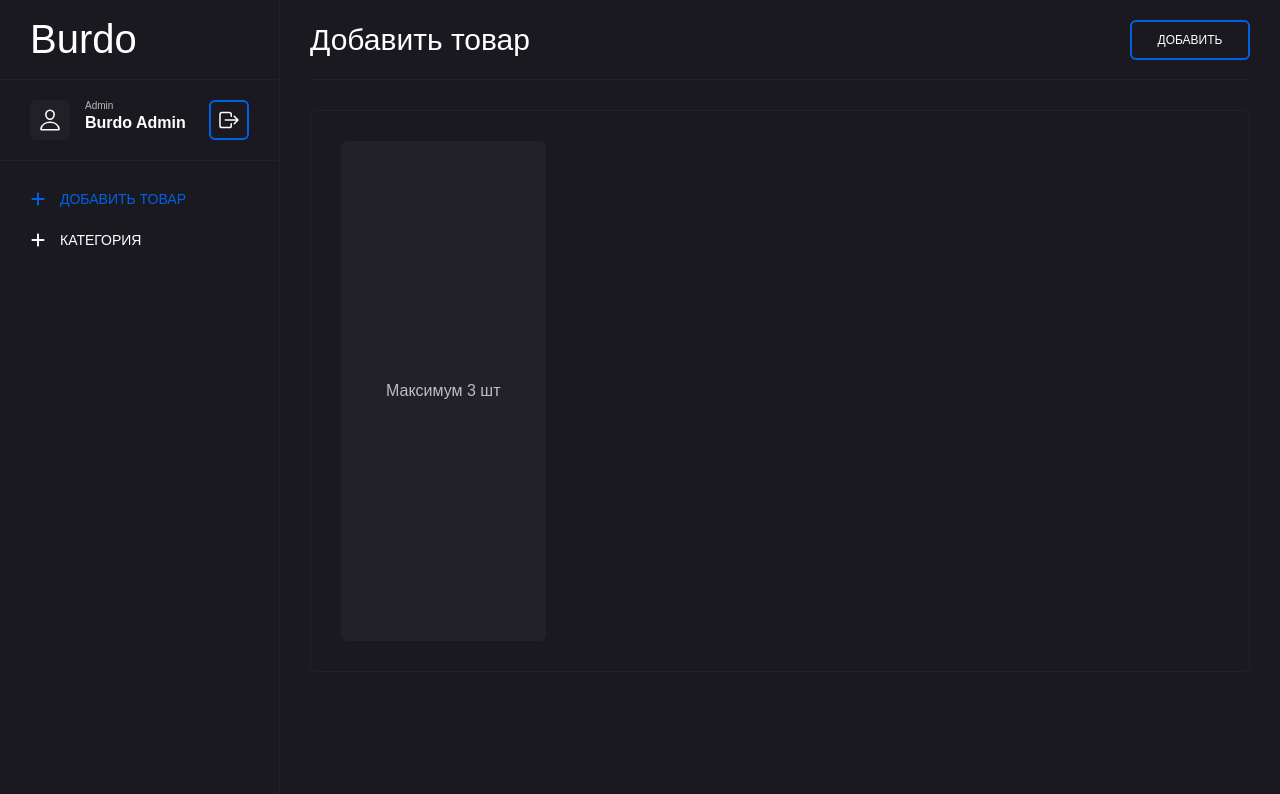
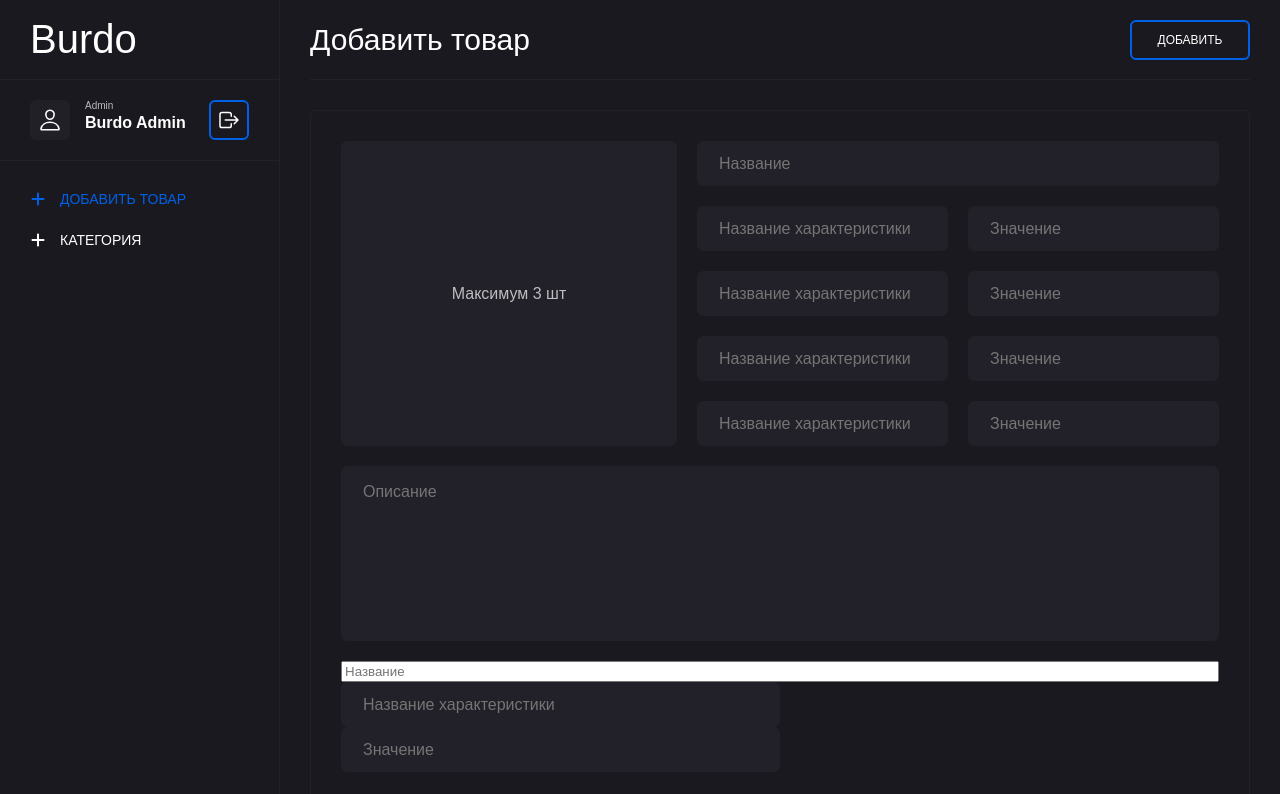
Before and after one commit to SherTi/brtrade_admin, an Angular app: page /add in a window 1280 px wide. Shown: the top 794 px of the page. Built offline with nearby package versions, Linux system fonts and the light colour scheme.

Commit message:
some editions

```diff
--- a/src/app/pages/add-item/add-item.component.css
+++ b/src/app/pages/add-item/add-item.component.css
@@ -7,7 +7,7 @@
 .first-form{
   display: grid;
   grid-template-columns: 1fr 1fr 1fr 1fr;
-  grid-template-rows: 1fr 1fr 1fr 1fr 1fr 1fr 1fr;
+  grid-template-rows: 1fr 1fr 1fr 1fr 1fr 1fr 1fr 1fr;
   grid-gap: 20px;
   height: 500px;
 }
@@ -25,11 +25,14 @@
   transition: all .3s;
   cursor: pointer;
 }
+.form-input:focus{
+  border: 2px solid #0061E7;
+}
 .image-input{
   grid-column-start: 1;
   grid-row-start: 1;
-  grid-row-end: 8;
-  grid-column-end: 2;
+  grid-row-end: 6;
+  grid-column-end: 3;
   display: flex;
   align-items: center;
   justify-content: center;
@@ -37,6 +40,48 @@
   transition: all .3s;
   position: relative;
   padding: 0!important;
+}
+.text_place{
+  grid-column-start: 3;
+  grid-row-start: 1;
+  grid-column-end: 5;
+  grid-row-end: 1;
+  display: grid;
+}
+.form-characteristic{
+  display: flex;
+  grid-column-start: 3;
+  grid-row-start: 2;
+  grid-column-end: 4;
+  grid-row-end: 2;
+  gap: 0 20px;
+}
+.text_form_title{
+  grid-column-start: 3;
+  grid-row-start: 2;
+  grid-column-end: 4;
+  grid-row-end: 2;
+}
+.text_form_deck{
+  grid-column-start: 4;
+  grid-row-start: 2;
+  grid-column-end: 4;
+  grid-row-end: 2;
+}
+.textarea_deck{
+  grid-column-start: 1;
+  grid-column-end: 5;
+  grid-row-start: 6;
+  grid-row-end: 9;
+  padding: 15px 20px;
+}
+.textarea_deck::-webkit-scrollbar{
+  width: 3px;
+  background: transparent;
+}
+.textarea_deck::-webkit-scrollbar-thumb{
+  border-radius: 50px;
+  background: #0061E7;
 }
 .hidden-input{
   display: none;
@@ -64,3 +109,28 @@
 .image-input:hover .bg-info {
   opacity: 1;
 }
+.second-form{
+  display: flex;
+  margin-top: 20px;
+  gap: 0 20px;
+}
+.form-block{
+  display: flex;
+  flex-direction: column;
+  width: 100%;
+}
+.text_form_title_engine{
+  display: flex;
+  width: 50%;
+  flex-direction: column;
+  gap: 20px 0;
+}
+.text_form_deck_engine{
+  display: flex;
+  flex-direction: column;
+  width: 50%;
+  gap: 20px 0;
+}
+.text_from_h{
+  height: 45px;
+}
--- a/src/app/pages/add-item/add-item.component.html
+++ b/src/app/pages/add-item/add-item.component.html
@@ -8,6 +8,29 @@
               <span>Выбрать</span>
             </div>
           </label>
+          <div class="text_place">
+            <input type="text" class="form-input" placeholder="Название">
+          </div>
+          <input type="text" class="form-input text_form_title" placeholder="Название характеристики">
+          <input type="text" class="form-input text_form_deck" placeholder="Значение">
+          <input type="text" class="form-input text_form_title_2" placeholder="Название характеристики">
+          <input type="text" class="form-input text_form_deck_2" placeholder="Значение">
+          <input type="text" class="form-input text_form_title>_3" placeholder="Название характеристики">
+          <input type="text" class="form-input text_form_deck_3" placeholder="Значение">
+          <input type="text" class="form-input text_form_title_4" placeholder="Название характеристики">
+          <input type="text" class="form-input text_form_deck_4" placeholder="Значение">
+          <textarea class="form-input textarea_deck" placeholder="Описание"></textarea>
+        </div>
+        <div class="second-form">
+          <div class="form-block">
+            <input type="text" placeholder="Название">
+            <div class="text_form_title_engine">
+              <input type="text" class="form-input text_from_h" placeholder="Название характеристики">
+            </div>
+            <div class="text_form_deck_engine">
+              <input type="text" class="form-input text_from_h" placeholder="Значение">
+            </div>
+          </div>
         </div>
     </div>
 </form>
```
